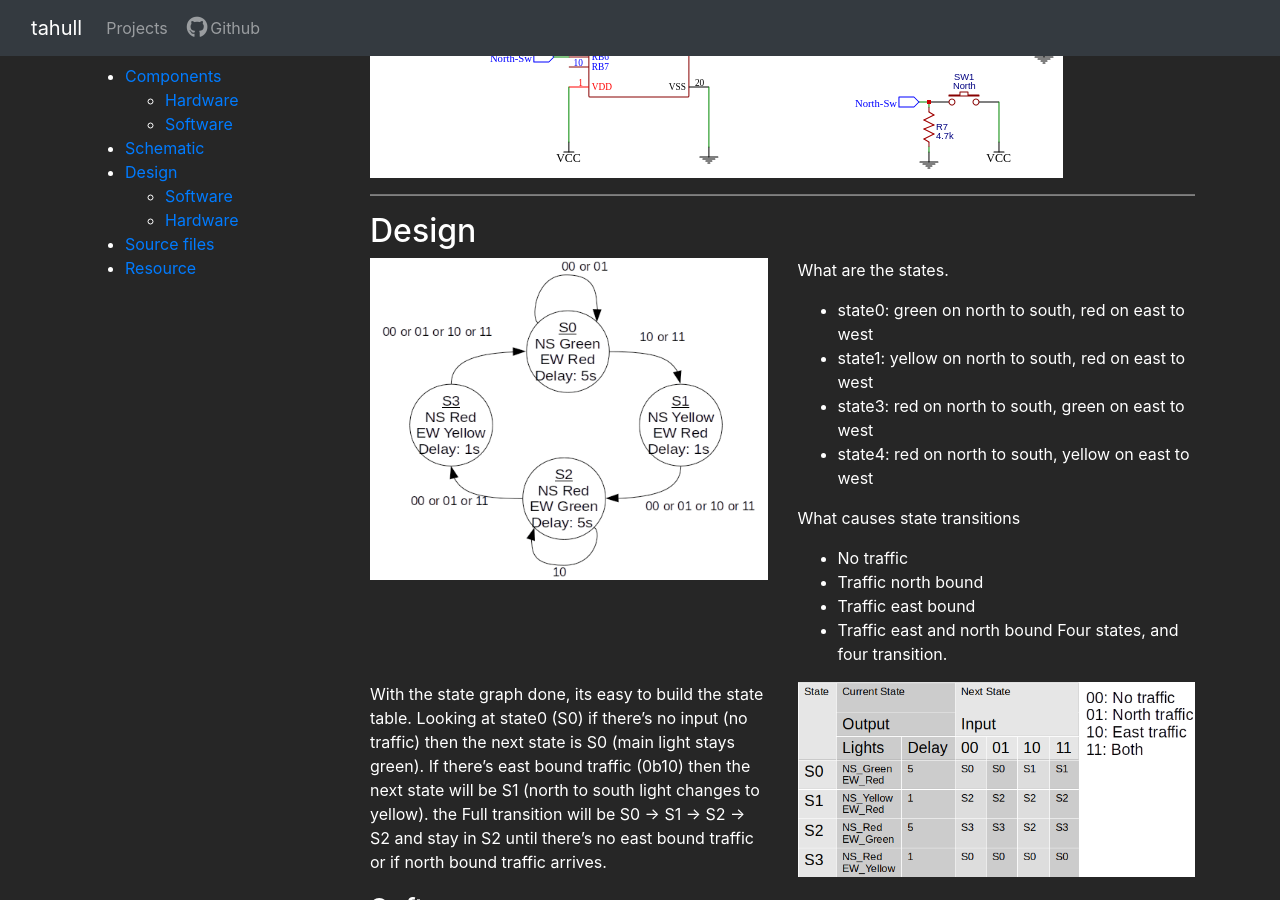
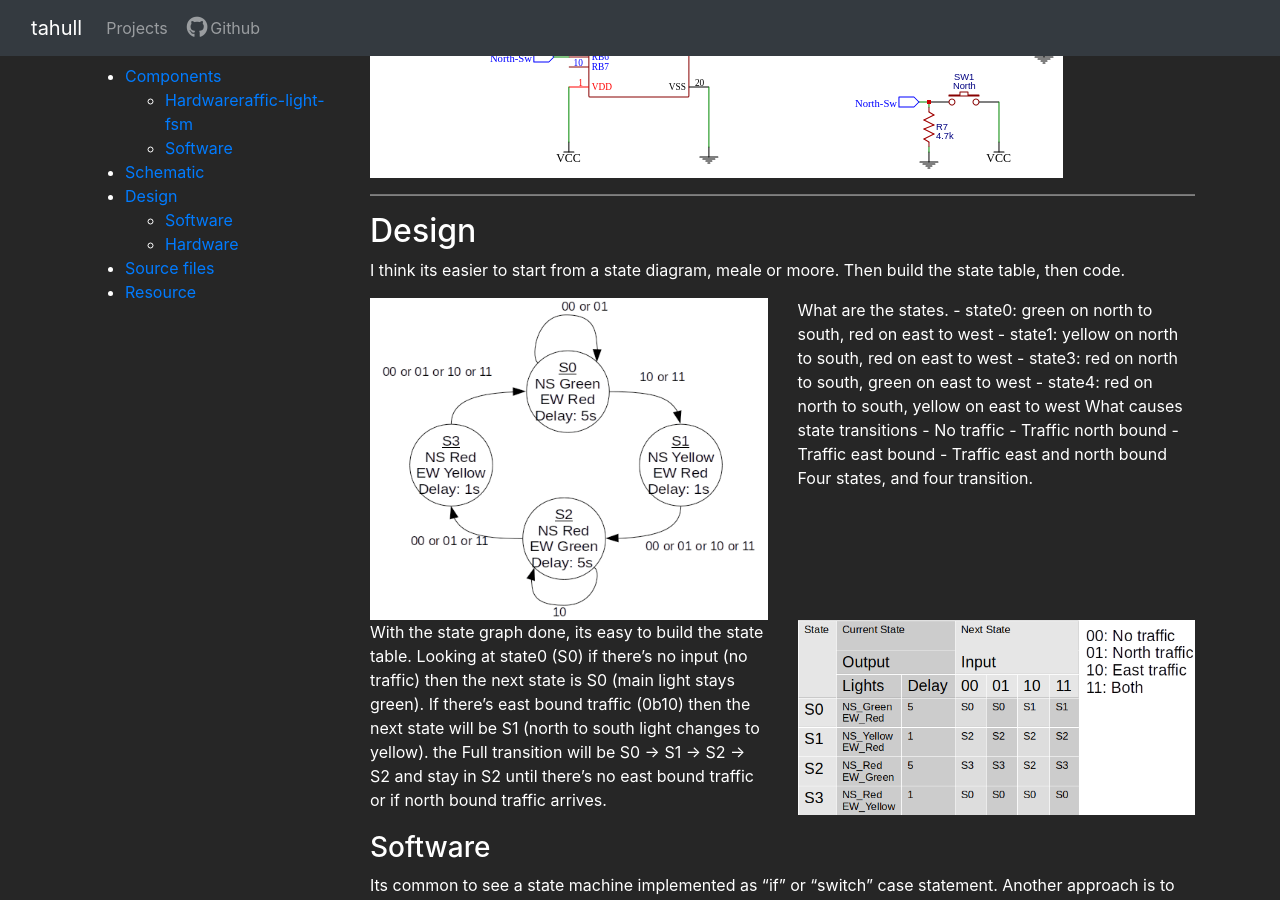
Before and after one commit to tahull/tahull.github.io, a Jekyll site: the page built from _posts/projects/pic/2018-06-07-traffic-light-fsm.md, in a window 1280 px wide and 900 px high, scrolled down 2159 px. Built offline with Jekyll 4.4.1, drawn with Linux system fonts in a browser that asks for light colours; nearby versions of some CDN libraries; some of the changed text lies outside the part shown.

Commit message:
post edit, test project description

```diff
--- a/_posts/projects/pic/2018-06-07-traffic-light-fsm.md
+++ b/_posts/projects/pic/2018-06-07-traffic-light-fsm.md
@@ -8,6 +8,7 @@
 schematic-img: /images/projects/pic/traffic-lights/sch.svg
 project-source: https://github.com/tahull/PIC-projects/tree/master/Traffic_Lights.X
 use-math: false
+project-description: "FSM"
 ---
 
 {% if page.featured-img %}
@@ -31,7 +32,7 @@
 
 ---
 ## Components
-### Hardware
+### Hardwareraffic-light-fsm
 - PIC16f1829
   - Any micriocontroller will do.
 - 6x LED's
@@ -61,6 +62,7 @@
 
 ---
 ## Design
+I think its easier to start from a state diagram, meale or moore. Then build the state table, then code.
 {::options parse_block_html="true" /}
 <div class="row">
   <div class="col-md">
```
Also changed, not shown: _posts/blog/2019-08-10-python-virtualenv-setup.md (+1 -1 lines).
